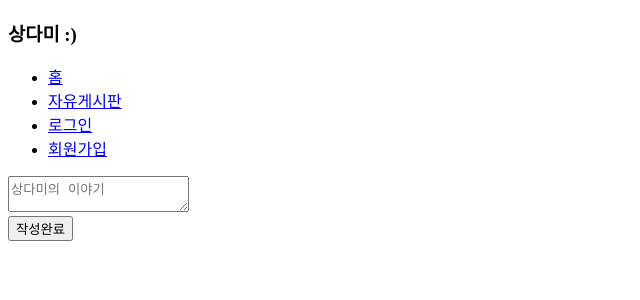
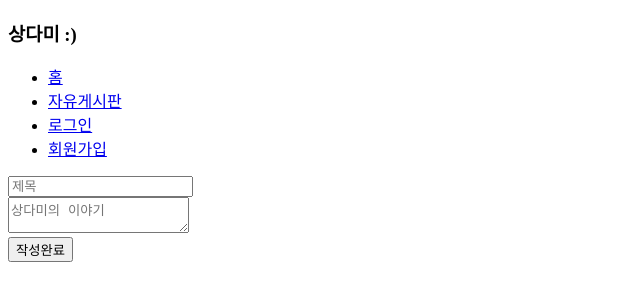
Before and after one commit to dobedh/sangdami, a React (Create React App) app: page /#/post in a window 1280 px wide. Shown: the top 300 px of the page, without its empty margins (0-640 px from the left). Built offline with nearby package versions, Linux system fonts and the light colour scheme; no server answers.

Commit message:
nickname, title of contents

```diff
--- a/src/components/AuthSignup.js
+++ b/src/components/AuthSignup.js
@@ -1,5 +1,5 @@
 import React, { useState } from "react";
-import { Link } from "react-router-dom";
+import { Link, useHistory } from "react-router-dom";
 import { authService } from "../fbase";
 
 const AuthSignup = () => {
@@ -7,6 +7,7 @@ const AuthSignup = () => {
   const [password, setPassword] = useState("");
   const [password2, setPassword2] = useState("");
   const [errorMsg, setErorrMsag] = useState(null);
+  const history = useHistory();
 
   const onChange = (event) => {
     const { name, value } = event.target;
@@ -23,6 +24,7 @@ const AuthSignup = () => {
     if (password === password2) {
       try {
         await authService.createUserWithEmailAndPassword(email, password);
+        history.push("/nickname");
       } catch (error) {
         setErorrMsag(error.message);
         console.log(error);
--- a/src/components/Community.js
+++ b/src/components/Community.js
@@ -22,7 +22,7 @@ const Community = () => {
       <div>Community!</div>
       {posts.map((post) => (
         <div key={post.id}>
-          <h4>{post.text}</h4>
+          <h4>{post.title}</h4>
         </div>
       ))}
       <button onClick={onWriteClick}>글쓰기</button>
--- a/src/components/Router.js
+++ b/src/components/Router.js
@@ -7,6 +7,7 @@ import Login from "../routes/Login";
 import Navigation from "./Navigation";
 import Posts from "../routes/Posts";
 import Community from "./Community";
+import Nickname from "../routes/Nickname";
 
 const AppRouter = ({ userObj, isLoggedIn }) => {
   console.log(isLoggedIn);
@@ -28,6 +29,9 @@ const AppRouter = ({ userObj, isLoggedIn }) => {
             <Route exact path="/profile">
               <Profile userObj={userObj} />
             </Route>
+            <Route exact path="/nickname">
+              <Nickname userObj={userObj} />
+            </Route>
           </>
         ) : (
           <>
--- /dev/null
+++ b/src/routes/Nickname.js
@@ -0,0 +1,12 @@
+import React from "react";
+
+const Nickname = () => {
+  return (
+    <form>
+      <input type="text" placeholder="닉네임" required />
+      <input type="submit" value="완료" />
+    </form>
+  );
+};
+
+export default Nickname;
--- a/src/routes/Posts.js
+++ b/src/routes/Posts.js
@@ -3,6 +3,7 @@ import { useHistory } from "react-router";
 import { db } from "../fbase";
 
 const Posts = ({ userObj }) => {
+  const [postTitle, setPostTitle] = useState("");
   const [newPost, setNewPost] = useState("");
   const [newPosts, setNewPosts] = useState([]);
   const [attachment, setAttachment] = useState(null);
@@ -11,6 +12,7 @@ const Posts = ({ userObj }) => {
   const onSubmit = async (event) => {
     event.preventDefault();
     const postObj = {
+      title: postTitle,
       text: newPost,
       createdAt: Date.now(),
       creatorId: userObj.uid,
@@ -26,10 +28,19 @@ const Posts = ({ userObj }) => {
     } = event;
     setNewPost(value);
   };
+  const onChangeTitle = (event) => {
+    const {
+      target: { value },
+    } = event;
+    setPostTitle(value);
+  };
 
   return (
     <div>
       <form onSubmit={onSubmit}>
+        <div>
+          <input placeholder="제목" onChange={onChangeTitle} required></input>
+        </div>
         <div>
           <textarea
             placeholder="상다미의 이야기"
```
